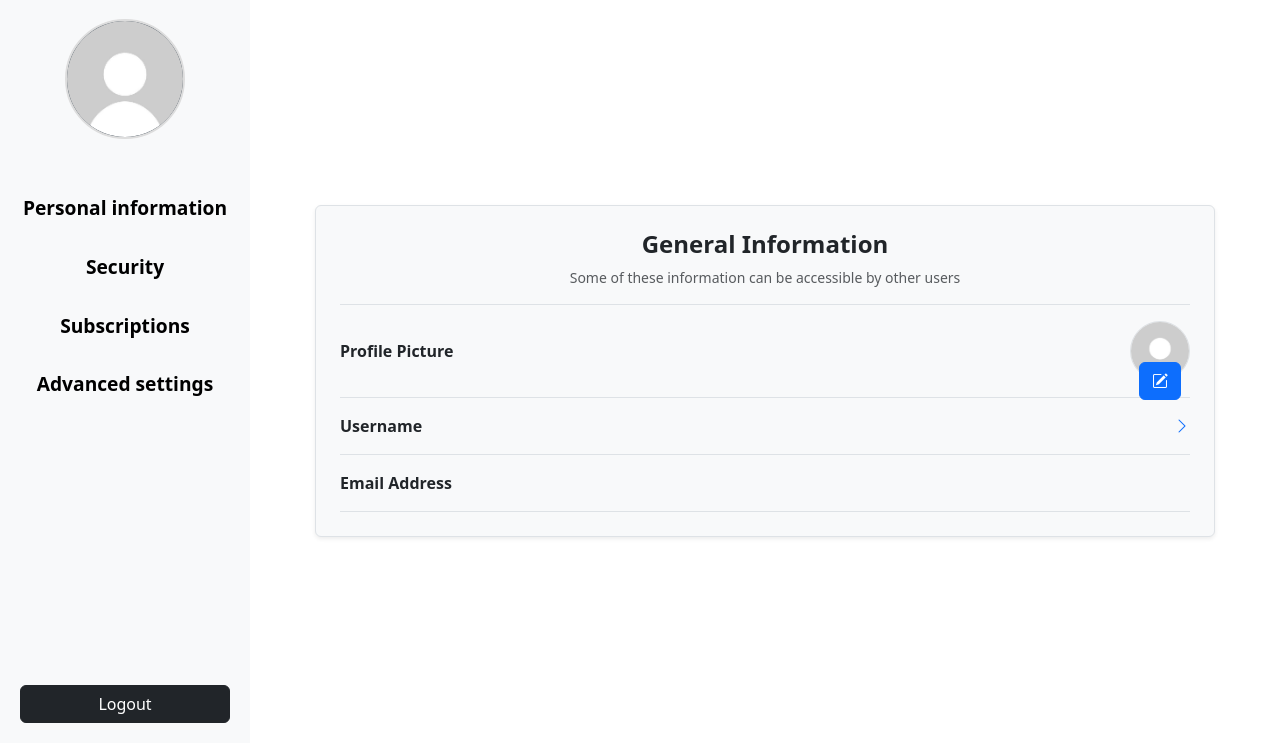
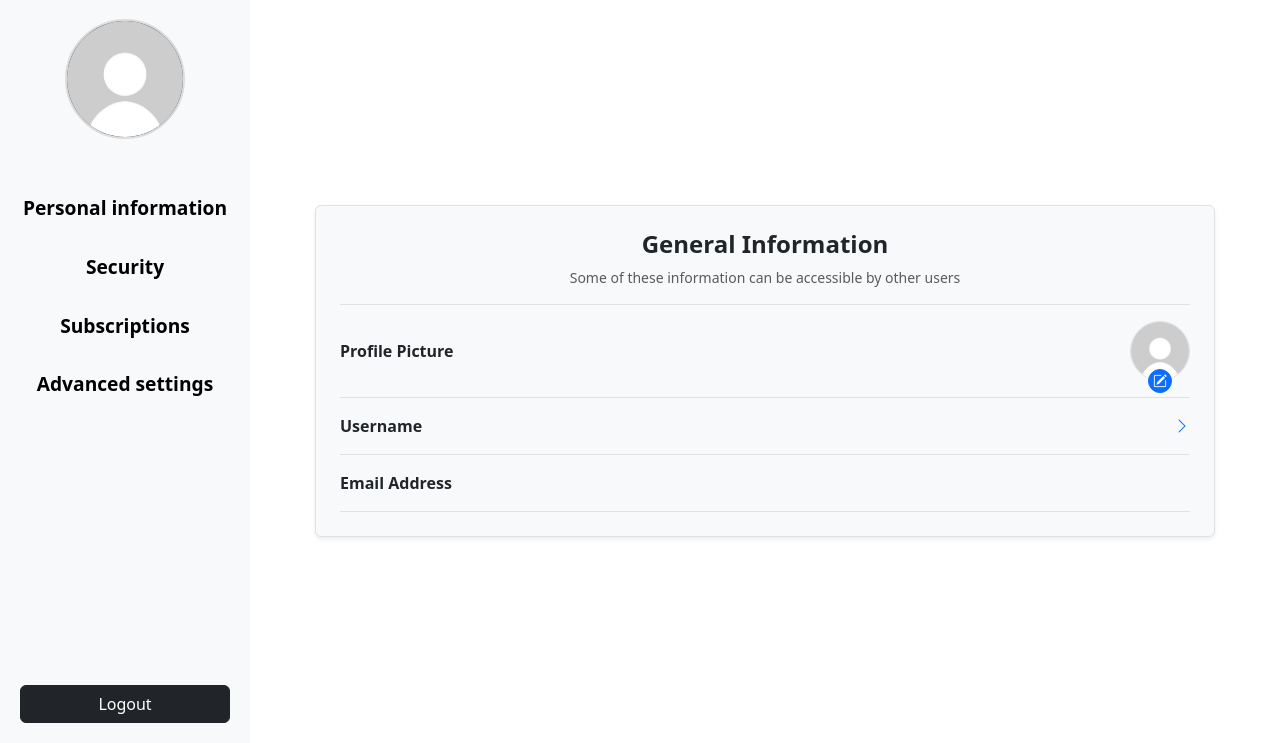
Before and after one commit to yamilobt8/Konvo, a Django app: template a_core/a_users/templates/a_users/personal_info.html in a window 1280 px wide. Shown: the part 57-800 px from the top of the page. Run offline with Django 3.2, Linux system fonts and the light colour scheme; the template is opened without the code that fills it, so the values that code supplies are empty.

Commit message:
Styling the change_pfp button

```diff
--- a/a_core/a_users/static/a_users/profile.css
+++ b/a_core/a_users/static/a_users/profile.css
@@ -57,3 +57,18 @@
     font-weight: bold;
     text-decoration: underline;
 }
+
+.btn-icon {
+  width: 24px;
+  height: 24px;
+  border-radius: 50%;
+  display: flex;
+  align-items: center;
+  justify-content: center;
+  padding: 0;
+  font-size: 14px;
+  transition: opacity 0.3s ease;
+}
+.btn-icon:hover {
+  opacity: 0.8;
+}
```
